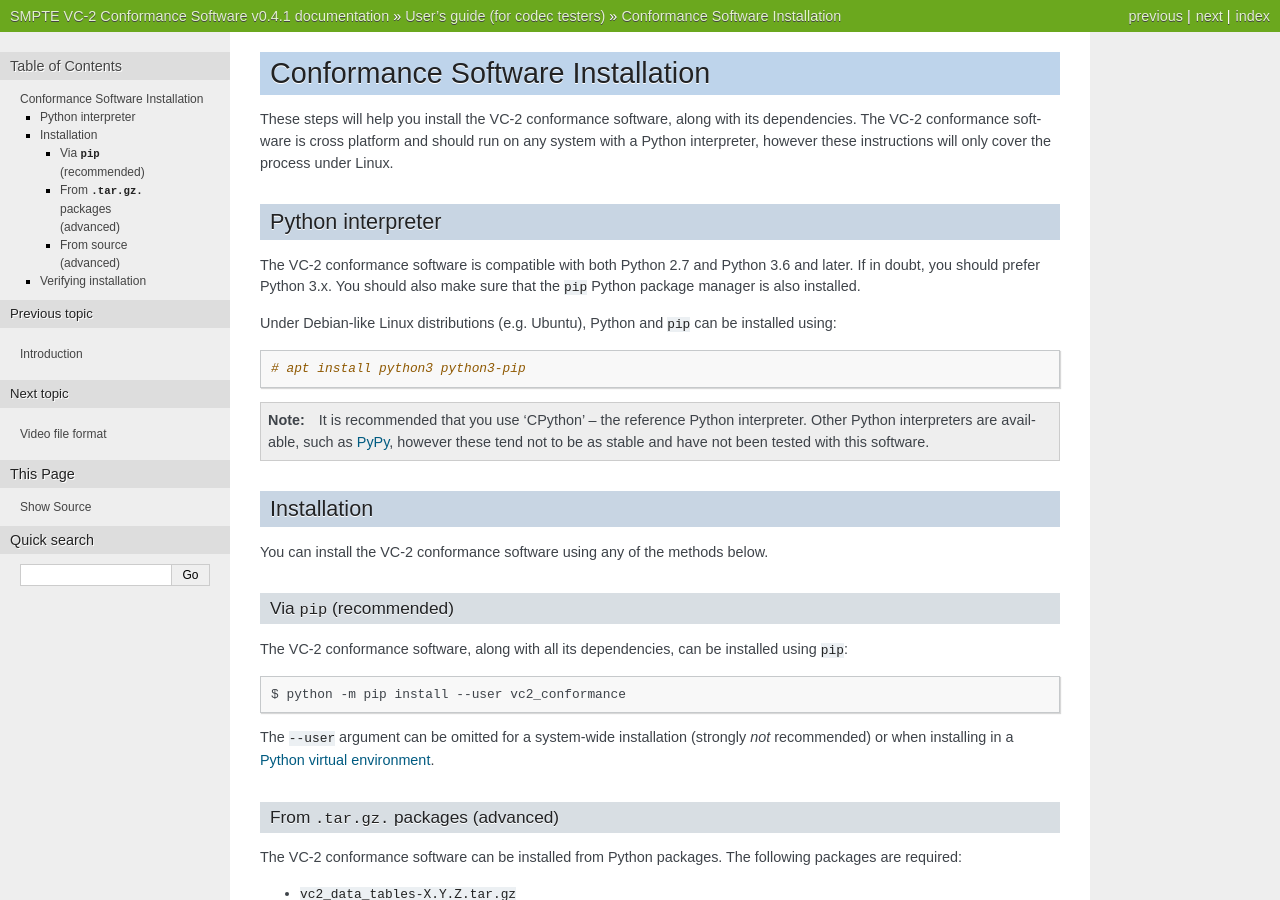
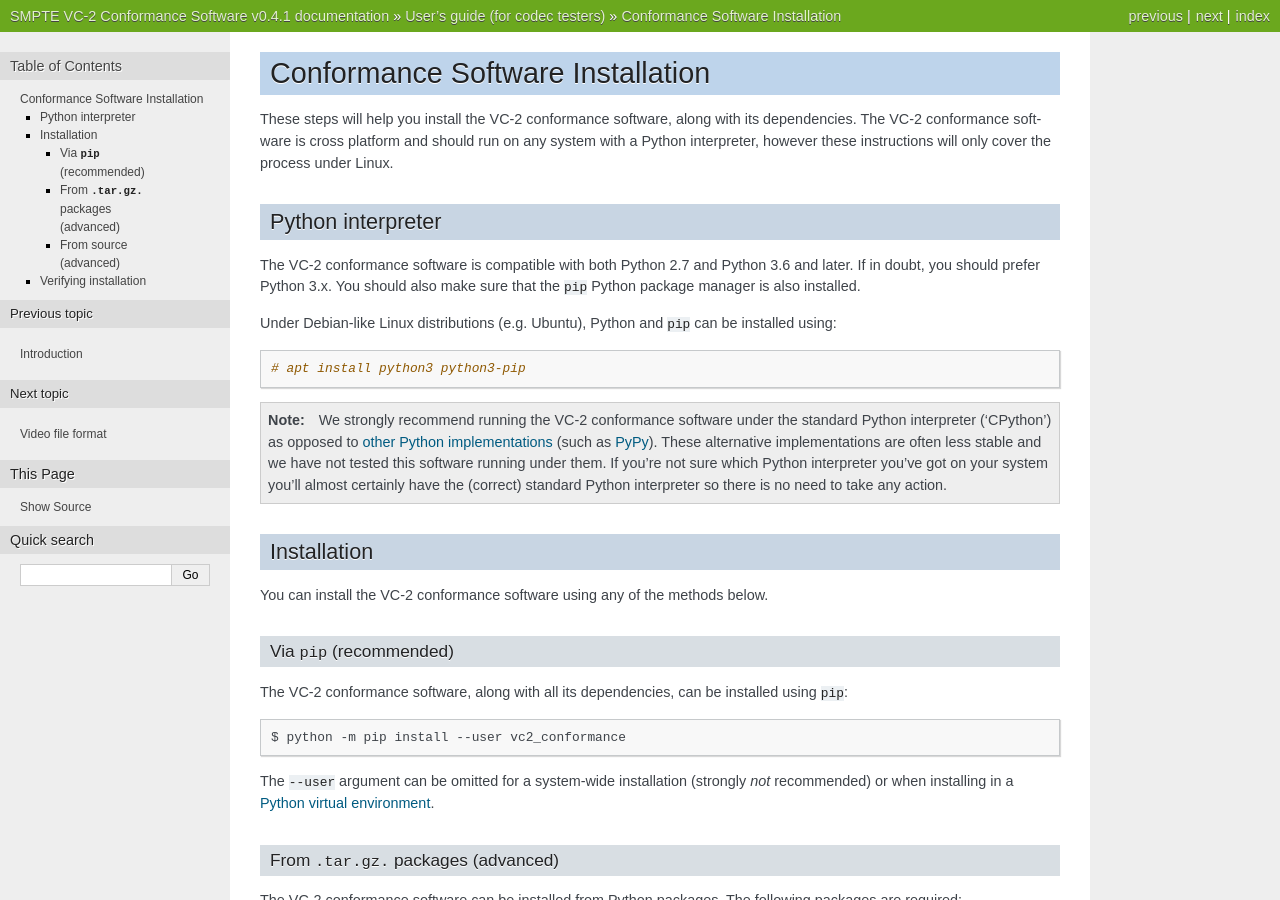
Before and after one commit to bbc/vc2_conformance, a Sphinx documentation site: the page built from docs/source/user_guide/installation.rst, in a window 1280 px wide and 900 px high. Built offline with Sphinx 7.4.7, drawn with Linux system fonts in a browser that asks for light colours.

Commit message:
Improve CPython disclaimer wording

```diff
--- a/docs/source/user_guide/installation.rst
+++ b/docs/source/user_guide/installation.rst
@@ -23,10 +23,14 @@ installed using::
 
 .. note::
 
-    It is recommended that you use 'CPython' -- the reference Python
-    interpreter. Other Python interpreters are available, such as `PyPy
-    <https://www.pypy.org/>`_, however these tend not to be as stable and have
-    not been tested with this software.
+    We strongly recommend running the VC-2 conformance software under the
+    standard Python interpreter ('CPython') as opposed to `other Python
+    implementations <https://www.python.org/download/alternatives/>`_ (such as
+    `PyPy <https://www.pypy.org/>`_). These alternative implementations are
+    often less stable and we have not tested this software running under them.
+    If you're not sure which Python interpreter you've got on your system
+    you'll almost certainly have the (correct) standard Python interpreter so
+    there is no need to take any action.
 
 
 Installation
```
